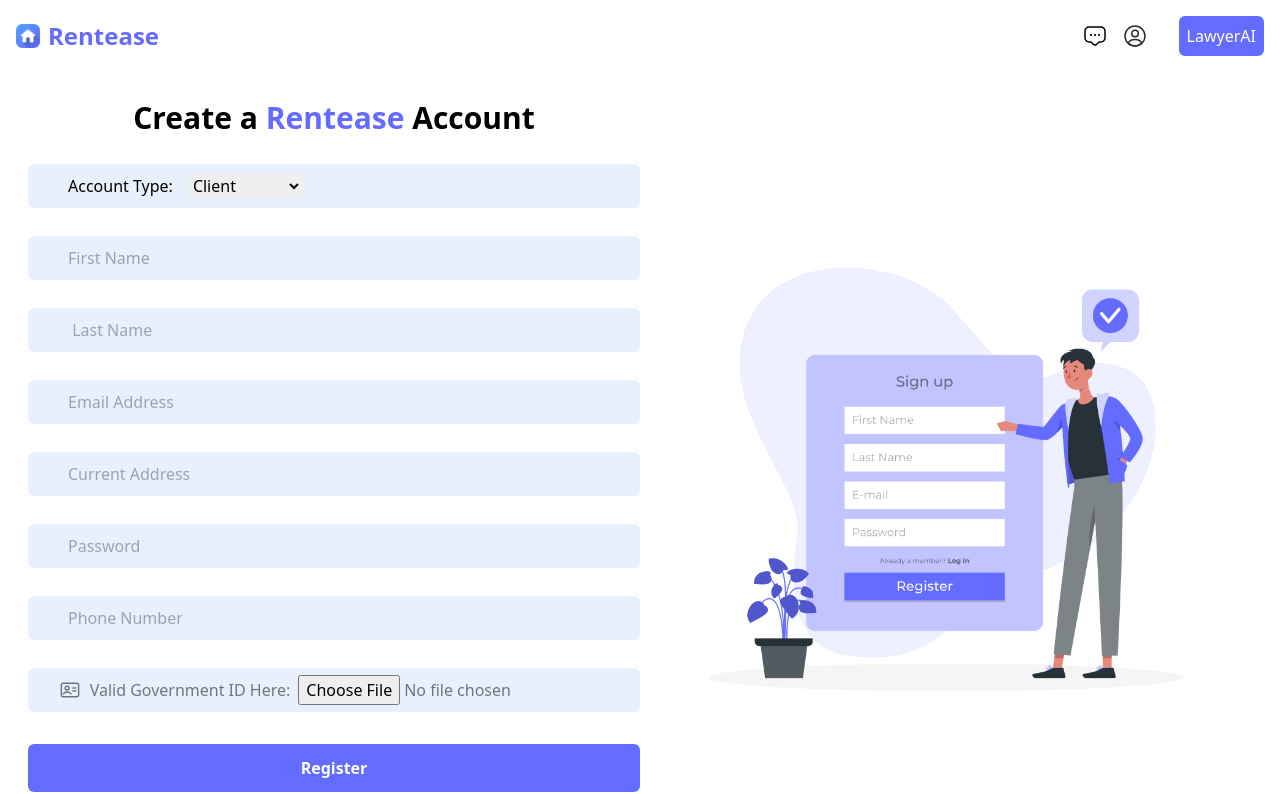
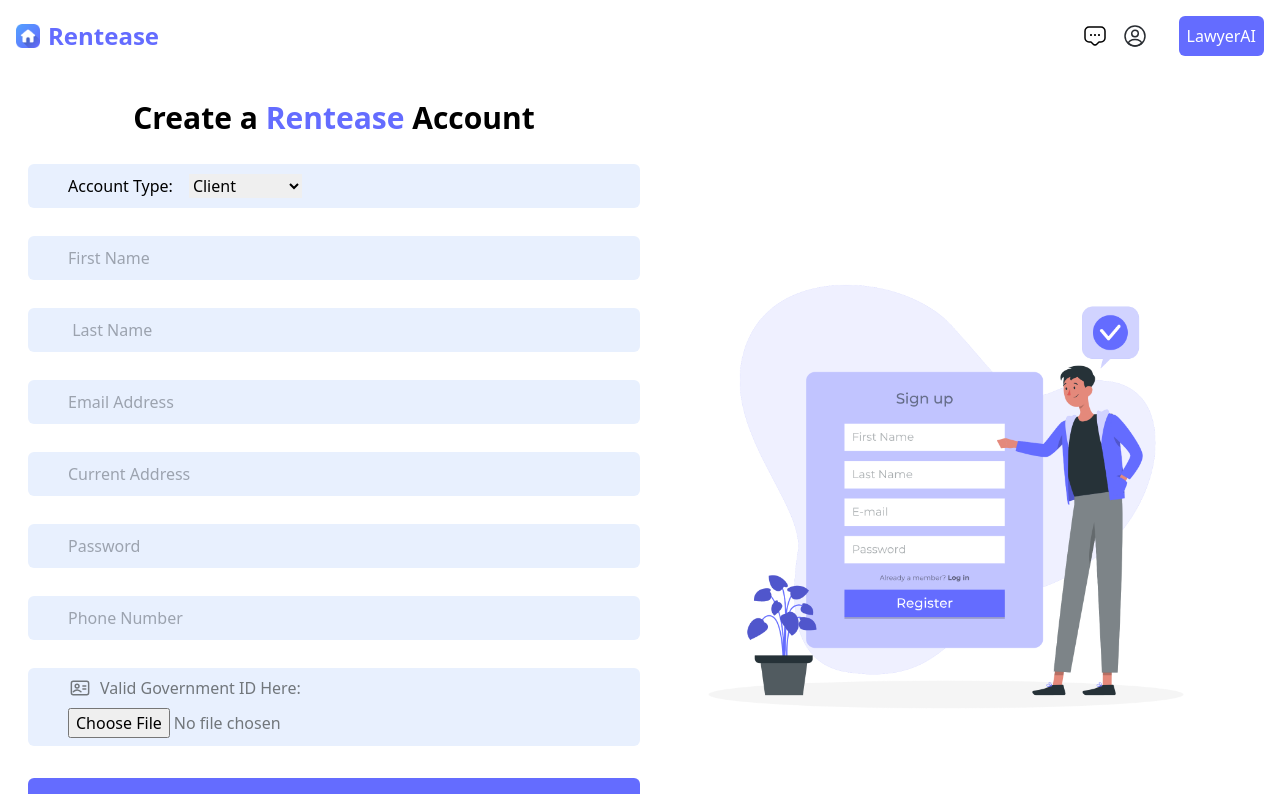
Before and after one commit to khaleedcodes/RentEase, a React (Vite) app in the folder client/: page /signup in a window 1280 px wide. Shown: the top 794 px of the page. Built offline with nearby package versions, Linux system fonts and the light colour scheme.

Commit message:
new modifications to teams page

```diff
--- a/client/src/pages/signup-page/SignupPage.tsx
+++ b/client/src/pages/signup-page/SignupPage.tsx
@@ -138,11 +138,13 @@ function Signup() {
                 name="phone"
                 onChange={(e) => setPhone(e.target.value)}
               />
-              <div className="flex items-center bg-first-secondary w-full min-h-11 rounded-md outline-none border-none justify-center gap-2 flex-wrap">
-                <IdentificationIcon />
-                <label htmlFor="email">
-                  <p className="text-[#71767b]">Valid Government ID Here:</p>
-                </label>
+              <div className="flex items-start pl-10 bg-first-secondary w-full min-h-11 rounded-md outline-none border-none justify-center gap-2 flex-wrap flex-col p-2">
+                <div className="flex gap-2 items-center justify-center">
+                  <IdentificationIcon />
+                  <label htmlFor="email">
+                    <p className="text-[#71767b]">Valid Government ID Here:</p>
+                  </label>
+                </div>
 
                 <input
                   accept="image/*"
```
